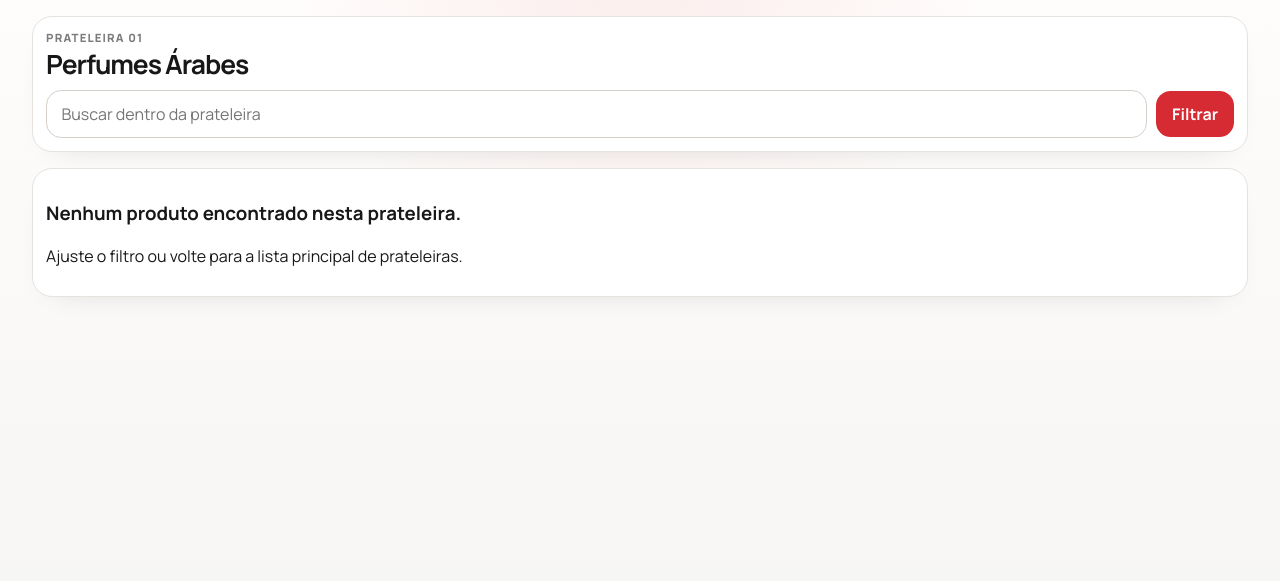
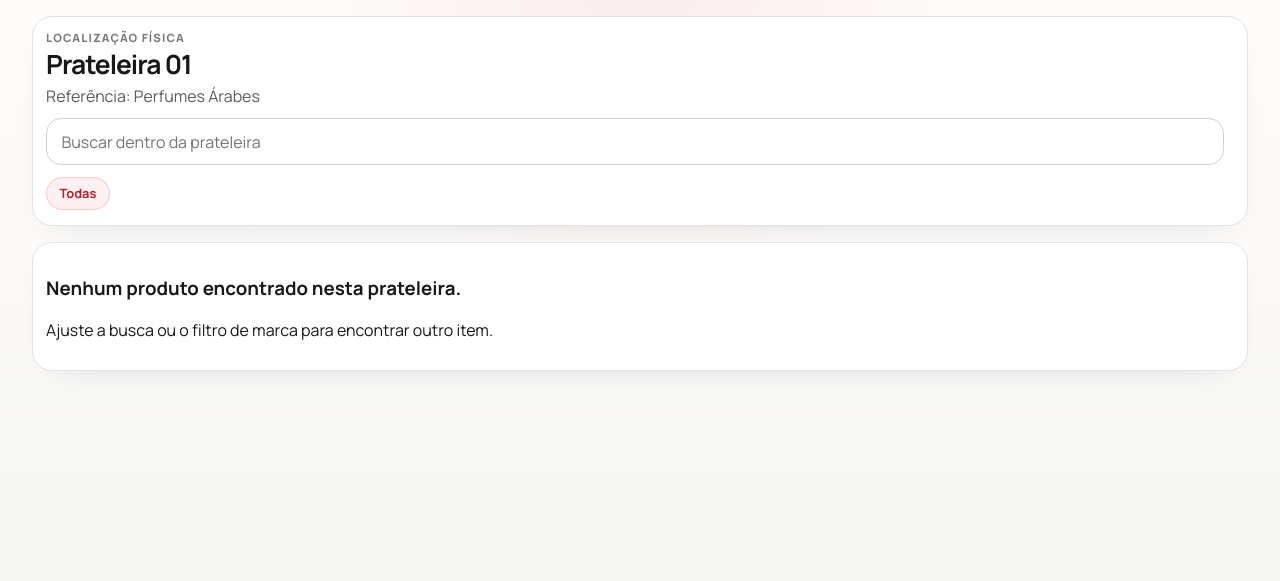
Before and after one commit to joaopedro-so/product-sku-resolver, a FastAPI app: page /dashboard/prateleiras/1 in a window 1280 px wide. Shown: the part 56-637 px from the top of the page. Run offline with FastAPI, Linux system fonts and the light colour scheme.

Commit message:
Add shelf brand filters and UI
Introduce brand filtering for shelf detail views: add _build_shelf_brand_filters to routes_dashboard.py and wire it into _build_shelf_detail_context so shelves can be filtered by brand while still supporting text search. Update request query parsing (preserve raw q for URLs), add selected_brand handling and skip products that don't match the selected brand. Adjust page title/reference handling in the template and include a hidden brand input to preserve selection.

Add UI and styles: compact search layout and scrollable filter chip row with active state in static/styles.css, and render filter chips and reference label in templates/shelf_detail.html. Update tests: make test request builder include query_string and normalized path, and add a new test that verifies dynamic brand chips and combined brand+text filtering. Also import normalize_text and use urlencode when building filter links.

```diff
--- a/backend/web/static/styles.css
+++ b/backend/web/static/styles.css
@@ -218,6 +218,10 @@ form {
   display: grid;
   gap: 0.6rem;
   margin-top: 0.7rem;
+}
+
+.search-entry-form--compact {
+  grid-template-columns: minmax(0, 1fr);
 }
 
 .search-entry-form input,
@@ -489,6 +493,40 @@ form {
 }
 
 .variant-chip--active {
+  border-color: rgba(215, 43, 52, 0.2);
+  background: var(--color-accent-soft);
+  color: var(--color-accent-strong);
+}
+
+.filter-chip-row {
+  display: flex;
+  gap: 0.45rem;
+  overflow-x: auto;
+  margin-top: 0.7rem;
+  padding-bottom: 0.1rem;
+  scrollbar-width: thin;
+}
+
+.filter-chip-row::-webkit-scrollbar {
+  height: 0.35rem;
+}
+
+.filter-chip {
+  display: inline-flex;
+  align-items: center;
+  justify-content: center;
+  min-height: 2rem;
+  padding: 0.42rem 0.78rem;
+  border: 1px solid var(--color-border);
+  border-radius: var(--radius-pill);
+  background: #ffffff;
+  color: var(--color-text-soft);
+  white-space: nowrap;
+  font-size: 0.8rem;
+  font-weight: 700;
+}
+
+.filter-chip--active {
   border-color: rgba(215, 43, 52, 0.2);
   background: var(--color-accent-soft);
   color: var(--color-accent-strong);
--- a/backend/web/templates/shelf_detail.html
+++ b/backend/web/templates/shelf_detail.html
@@ -1,6 +1,6 @@
 {% extends "base.html" %}
 
-{% block title %}{{ shelf.shelf_title if shelf else 'Prateleira' }}{% endblock %}
+{% block title %}{{ page_title if shelf else 'Prateleira' }}{% endblock %}
 
 {% block content %}
 {% if error_message %}
@@ -14,9 +14,10 @@
 {% else %}
 <section class="page-section">
   <div class="search-entry-card">
-    <p class="section-kicker">Prateleira {{ "%02d"|format(shelf.shelf_number) }}</p>
-    <h1 class="page-title">{{ shelf.shelf_title }}</h1>
-    <form class="search-entry-form" method="get" action="/dashboard/prateleiras/{{ shelf.shelf_number }}">
+    <p class="section-kicker">Localização física</p>
+    <h1 class="page-title">Prateleira {{ "%02d"|format(shelf.shelf_number) }}</h1>
+    <p class="section-text">Referência: {{ reference_label }}</p>
+    <form class="search-entry-form search-entry-form--compact" method="get" action="/dashboard/prateleiras/{{ shelf.shelf_number }}">
       <input
         type="search"
         name="q"
@@ -24,8 +25,18 @@
         placeholder="Buscar dentro da prateleira"
         aria-label="Buscar dentro da prateleira"
       />
-      <button class="button" type="submit">Filtrar</button>
+      {% if selected_brand %}
+      <input type="hidden" name="brand" value="{{ selected_brand }}" />
+      {% endif %}
     </form>
+
+    <div class="filter-chip-row" role="list" aria-label="Filtrar por marca nesta prateleira">
+      {% for filter_chip in brand_filters %}
+      <a class="filter-chip {% if filter_chip.is_selected %}filter-chip--active{% endif %}" href="{{ filter_chip.href }}">
+        {{ filter_chip.label }}
+      </a>
+      {% endfor %}
+    </div>
   </div>
 </section>
 
@@ -76,7 +87,7 @@
     {% else %}
     <article class="empty-card">
       <h3>Nenhum produto encontrado nesta prateleira.</h3>
-      <p>Ajuste o filtro ou volte para a lista principal de prateleiras.</p>
+      <p>Ajuste a busca ou o filtro de marca para encontrar outro item.</p>
     </article>
     {% endfor %}
   </div>
```
Also changed, not shown: backend/web/routes_dashboard.py (+71 -3 lines), tests/test_dashboard_routes.py (+65 -3 lines).
